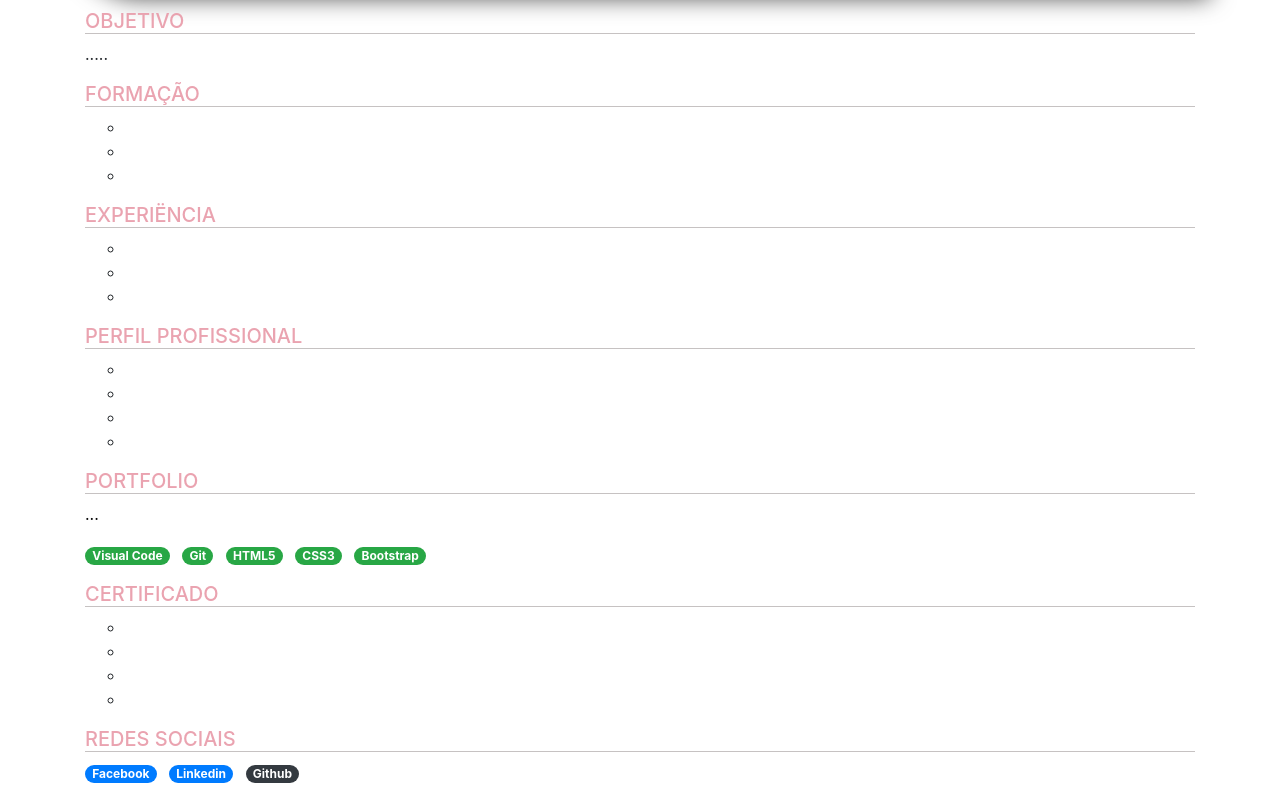
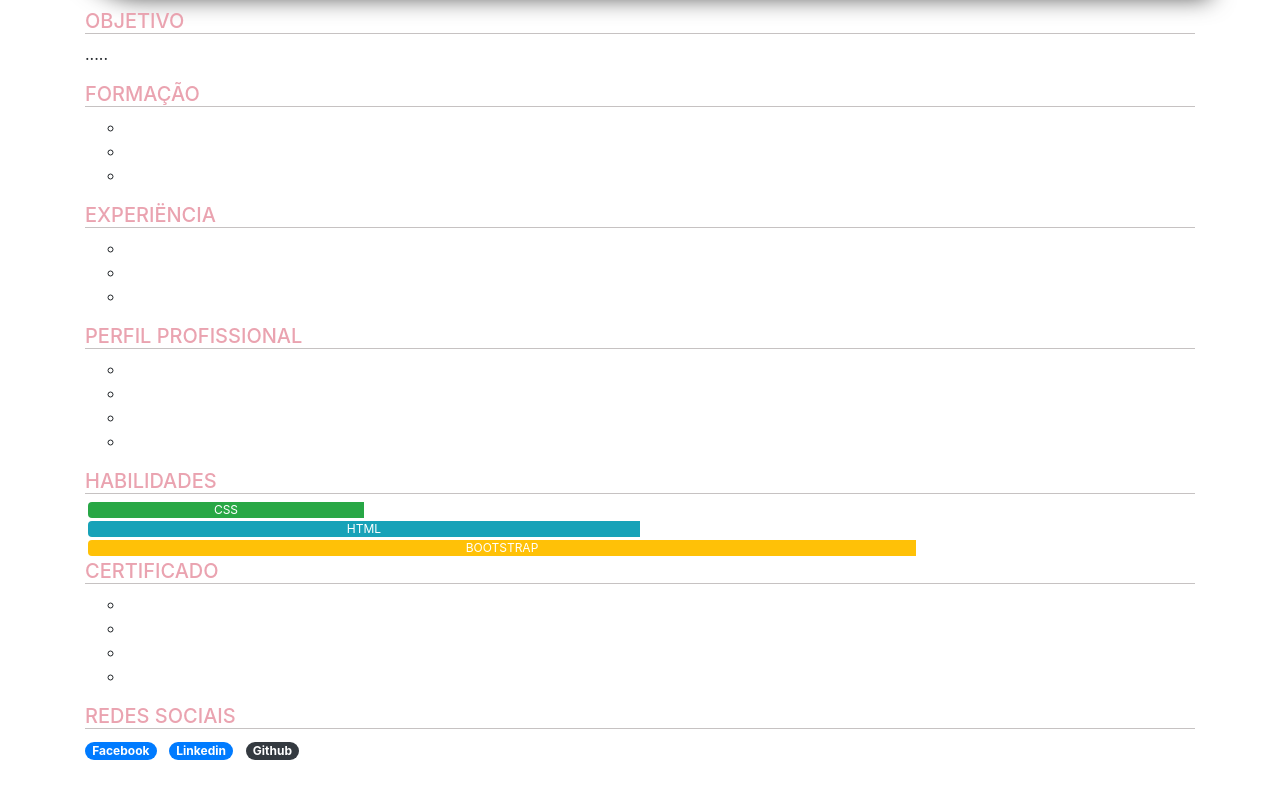
Before and after one commit to AnaCosta29/BootstrapPortfolio, a plain HTML site: page curriculo.html in a window 1280 px wide. Shown: the part 1460-2260 px from the top of the page. After the commit the page ends 2237 px from the top, so only its background shows below. Drawn offline with nearby package versions, Linux system fonts and the light colour scheme; a script that the page names is missing.

Commit message:
alinhamento

```diff
--- a/curriculo.html
+++ b/curriculo.html
@@ -6,7 +6,7 @@
     <meta http-equiv="X-UA-Compatible" content="IE=edge">
     <title>PORTFOLIO ANA COSTA</title>
     <meta name="viewport" content="width=device-width, initial-scale=1">
-    <link rel="stylesheet" type="text/css" media="screen" href="main.css">
+    <link rel="stylesheet" type="text/css" media="screen" href="css/style.css">
     <script src="main.js"></script>
 
     <!-- Faz com que o Bootstrap fucione a biblioteca -->
@@ -19,6 +19,7 @@
 
 <body>
     <style>
+
         .box-Principal {
             margin: 0px;
             padding: 0px;
@@ -29,6 +30,7 @@
         }
 
         #box-general {
+            margin-top: -49px;
             width: 90%;
             margin: 20px auto;
             background-color: whitesmoke;
@@ -39,7 +41,7 @@
         }
 
         ul {
-            list-style-type:circle;
+            list-style-type: circle;
         }
 
         a {
@@ -53,6 +55,10 @@
 
         .foto {
             margin-top: 100px;
+        }
+        .progress{
+            background-color: white;
+            margin: 3px;
         }
     </style>
     <header>
@@ -87,12 +93,7 @@
                             <a class="dropdown-item" href="#abarede">REDES SOCIAIS</a>
                         </div>
                     </div>
-                    <li class="nav-item">
-                        <a class="nav-link" href="#">Orçamento</a>
-                    </li>
-                    <li class="nav-item">
-                        <a class="nav-link" href="#">Contato</a>
-                    </li>
+
 
                 </ul>
 
@@ -139,8 +140,14 @@
             <!-- Inicio  perfil -->
             <div class="container box-Principal">
                 <div class="row">
+                    <!-- Extra small =.col-xs	Small=.col-sm	Medium =.col-md -->
+                    <!-- xs (para telefones - telas com menos de 768 pixels de largura)
+                        sm (para tablets - telas iguais ou maiores que 768px de largura)
+                        md (para laptops pequenos - telas iguais ou maiores que 992 pixels de largura)
+                        lg (para laptops e desktops - telas iguais ou maiores que 1200px de largura) -->
 
                     <div class="col col-md-3">
+                        <!-- tres coluna -3 -->
                         <!-- Imagem de perfil -->
                         <img class="img-thumbnail" src="assets/perfil.png" alt="">
                     </div>
@@ -232,28 +239,18 @@
             <div class="row">
 
                 <div class="col col-md-12">
-                    <h5>PORTFOLIO</h5>
-                    <p><a href="">...</a></p>
+                    <h5>HABILIDADES</h5>
 
-                    <ul class="list-inline">
-                        <li class="list-inline-item">
-                            <span class="badge badge-success badge-pill">Visual Code</span>
-                        </li>
+                    <div class="progress">
+                        <div class="progress-bar bg-success" role="progressbar" style="width: 25%" aria-valuenow="25" aria-valuemin="0" aria-valuemax="100">CSS</div>
+                      </div>
+                      <div class="progress">
+                        <div class="progress-bar bg-info" role="progressbar" style="width: 50%" aria-valuenow="50" aria-valuemin="0" aria-valuemax="100">HTML</div>
+                      </div>
+                      <div class="progress">
+                        <div class="progress-bar bg-warning" role="progressbar" style="width: 75%" aria-valuenow="75" aria-valuemin="0" aria-valuemax="100">BOOTSTRAP</div>
+                      </div>
 
-                        <li class="list-inline-item">
-                            <span class="badge badge-success badge-pill">Git</span>
-                        </li>
-                        <li class="list-inline-item">
-                            <span class="badge badge-success badge-pill">HTML5</span>
-                        </li>
-                        <li class="list-inline-item">
-                            <span class="badge badge-success badge-pill">CSS3</span>
-                        </li>
-                        <li class="list-inline-item">
-                            <span class="badge badge-success badge-pill">Bootstrap</span>
-                        </li>
-
-                    </ul>
 
                 </div>
 
@@ -304,7 +301,7 @@
 
     </section>
 
-<!-- terminio do menu -->
+    <!-- terminio do menu -->
 
 
 
```
Also changed, not shown: index.html (+10 -23 lines).
